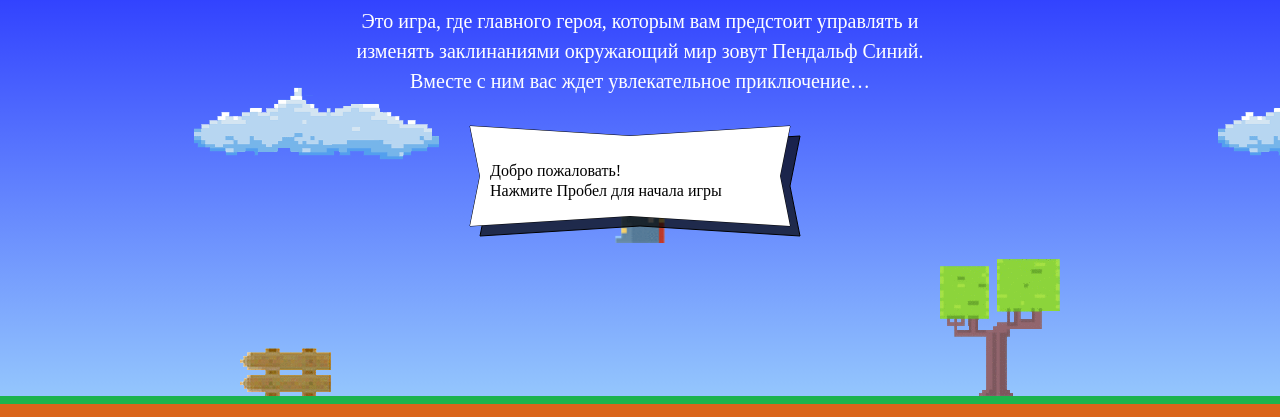
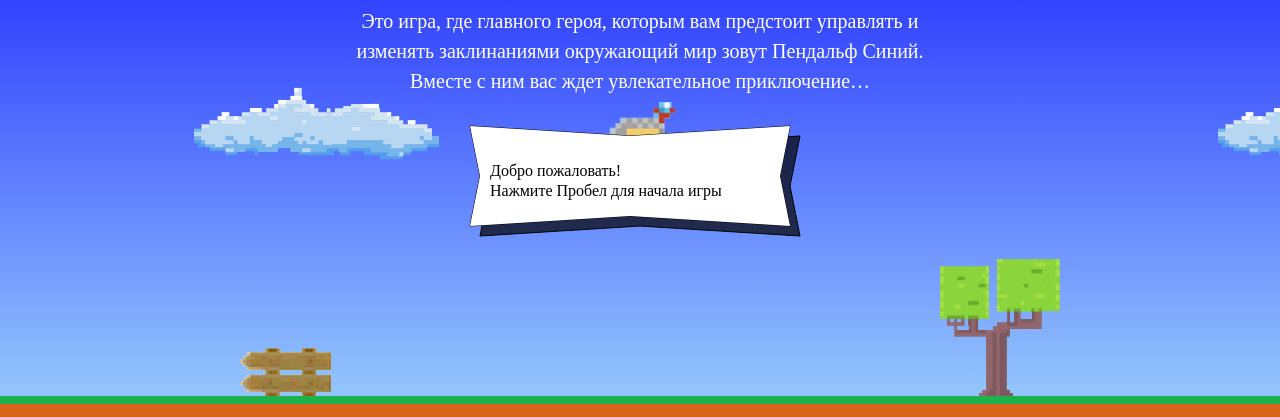
Before and after one commit to SergWulf/668021-code-and-magick, a website: page index.html in a window 1280 px wide. Shown: the part 203-620 px from the top of the page. Drawn offline with Linux system fonts and the light colour scheme; a web font is replaced by a local one.

Commit message:
Исправил замечания 2

```diff
--- a/index.html
+++ b/index.html
@@ -193,10 +193,10 @@
   };
 
   var getWizardX = function(width) {
-      return Math.round(width / 2  - wizardWidth / 2);
+      return Math.round((width  - wizardWidth) / 2);
   }
   var getWizardY = function (height) {
-      return Math.round(height / 3 - getWizardHeight() / 2);
+      return Math.round(height / 3 - getWizardHeight());
   }
 </script>
 
```
